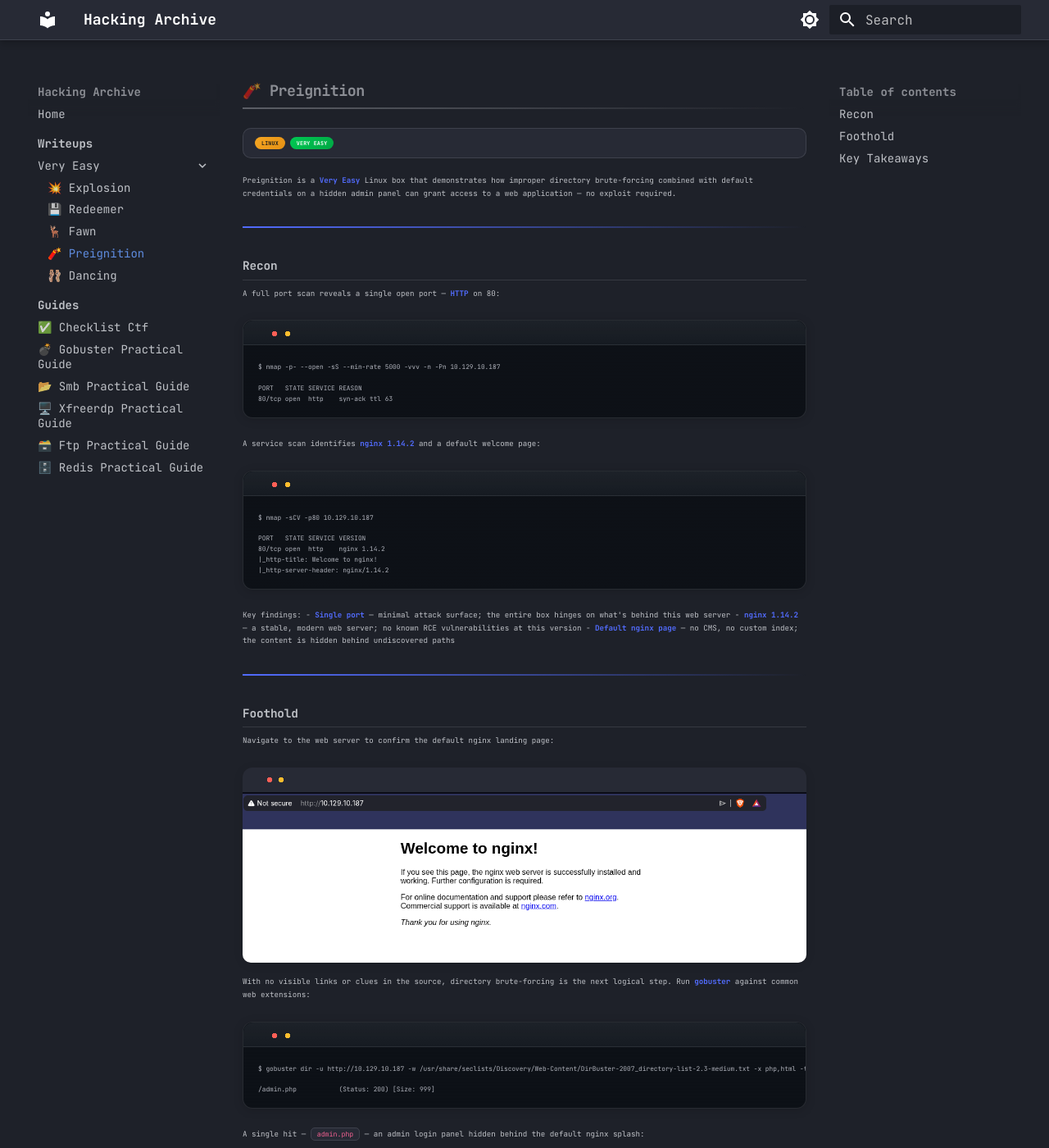
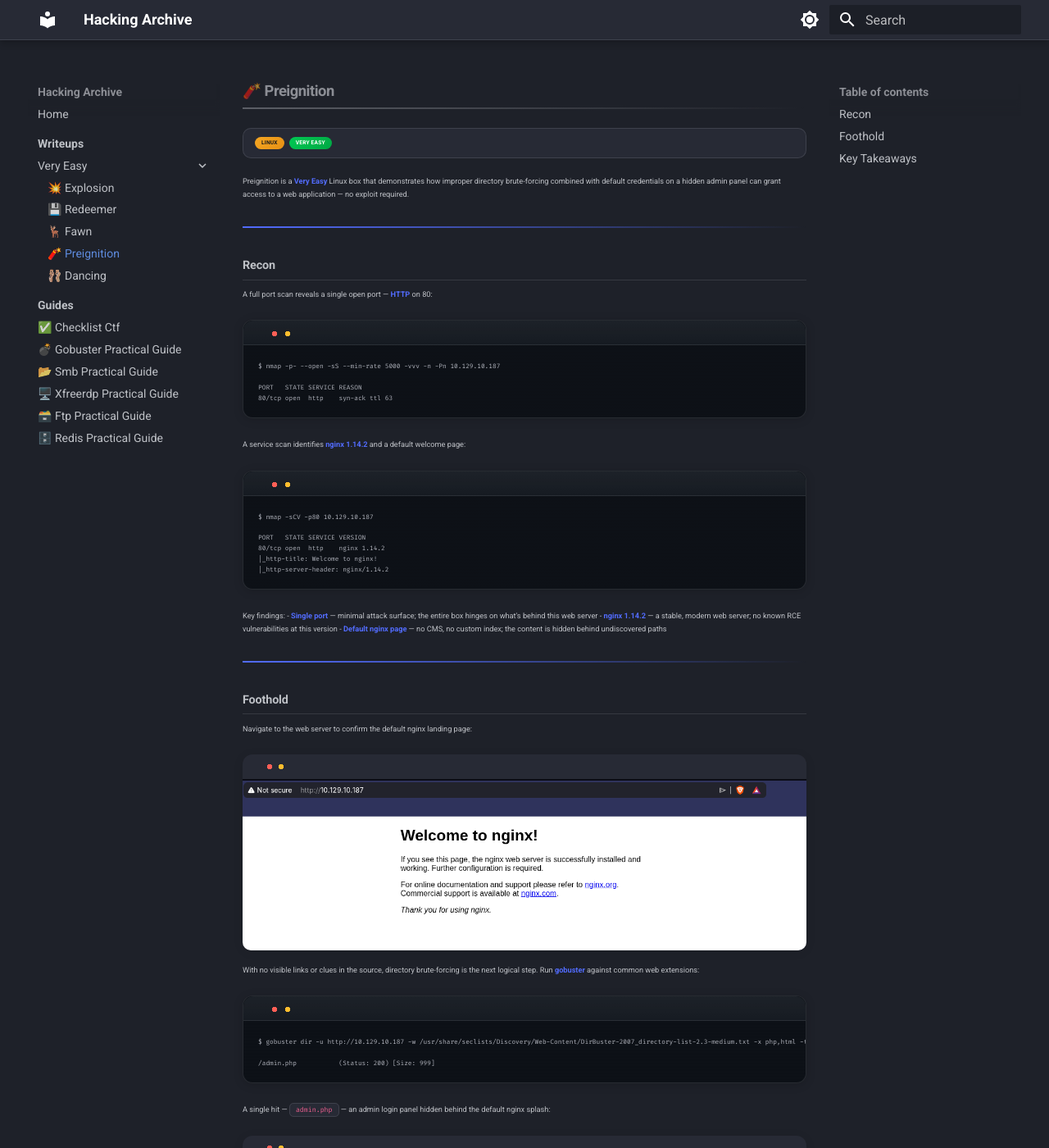
Before and after one commit to egz-dev/hacking-archive, an MkDocs documentation site: the page built from docs/writeups/🧨 Preignition.md, in a window 1280 px wide and 1400 px high. Shown: the whole window at 82% size. Built offline with MkDocs 1.6.1 and Material for MkDocs 9.7.7, drawn with Linux system fonts in a browser that asks for light colours.

Commit message:
Restore default text font (Roboto), use Fira Code for code blocks

```diff
--- a/docs/stylesheets/extra.css
+++ b/docs/stylesheets/extra.css
@@ -160,7 +160,7 @@
 .md-typeset .highlight pre > code {
   background: transparent !important;
   padding: 12px 18px 16px 18px;
-  font-family: "JetBrains Mono", "Fira Code", "Cascadia Code", "SF Mono", monospace;
+  font-family: "Fira Code", "JetBrains Mono", "Cascadia Code", "SF Mono", monospace;
   font-size: 0.85em;
   line-height: 1.65;
   position: relative;
--- a/mkdocs.yml
+++ b/mkdocs.yml
@@ -4,8 +4,7 @@ theme:
   name: material
   language: en
   font:
-    text: JetBrains Mono
-    code: JetBrains Mono
+    code: Fira Code
   palette:
     - scheme: slate
       primary: blue grey
```
